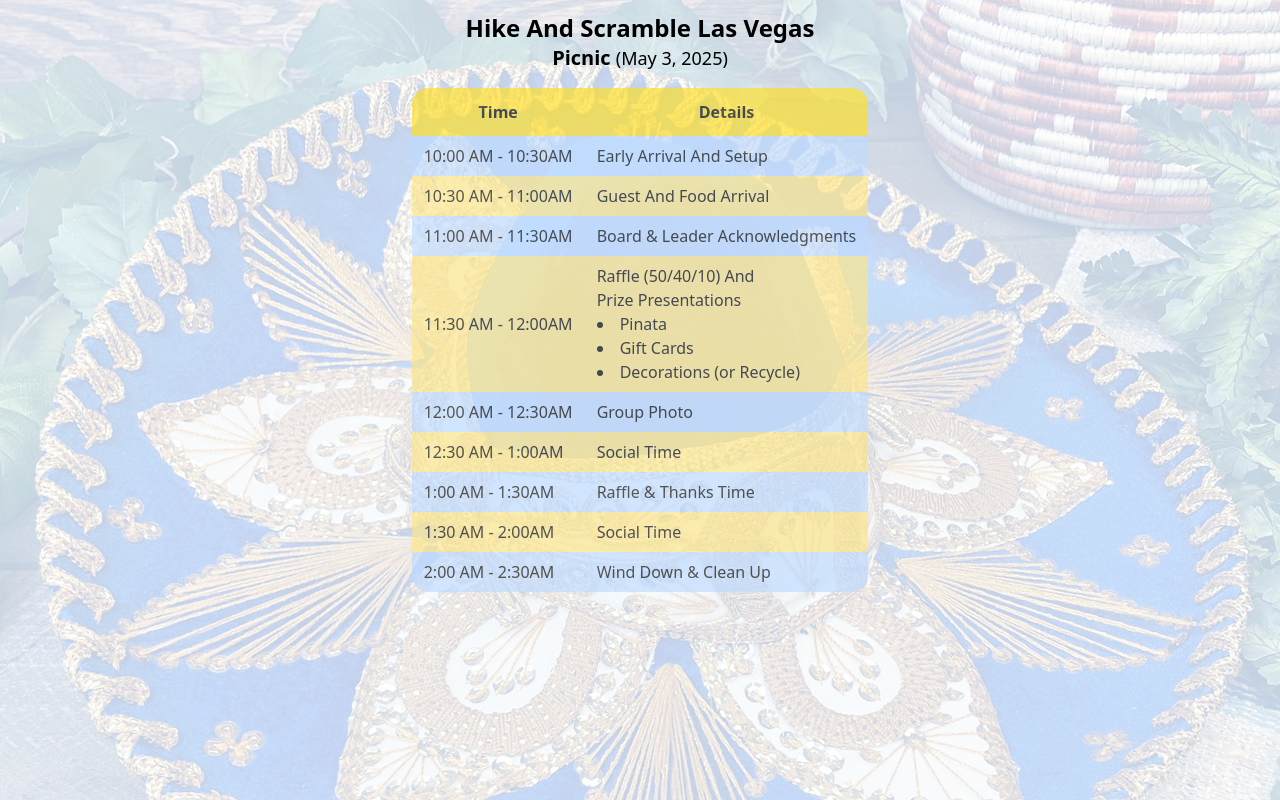
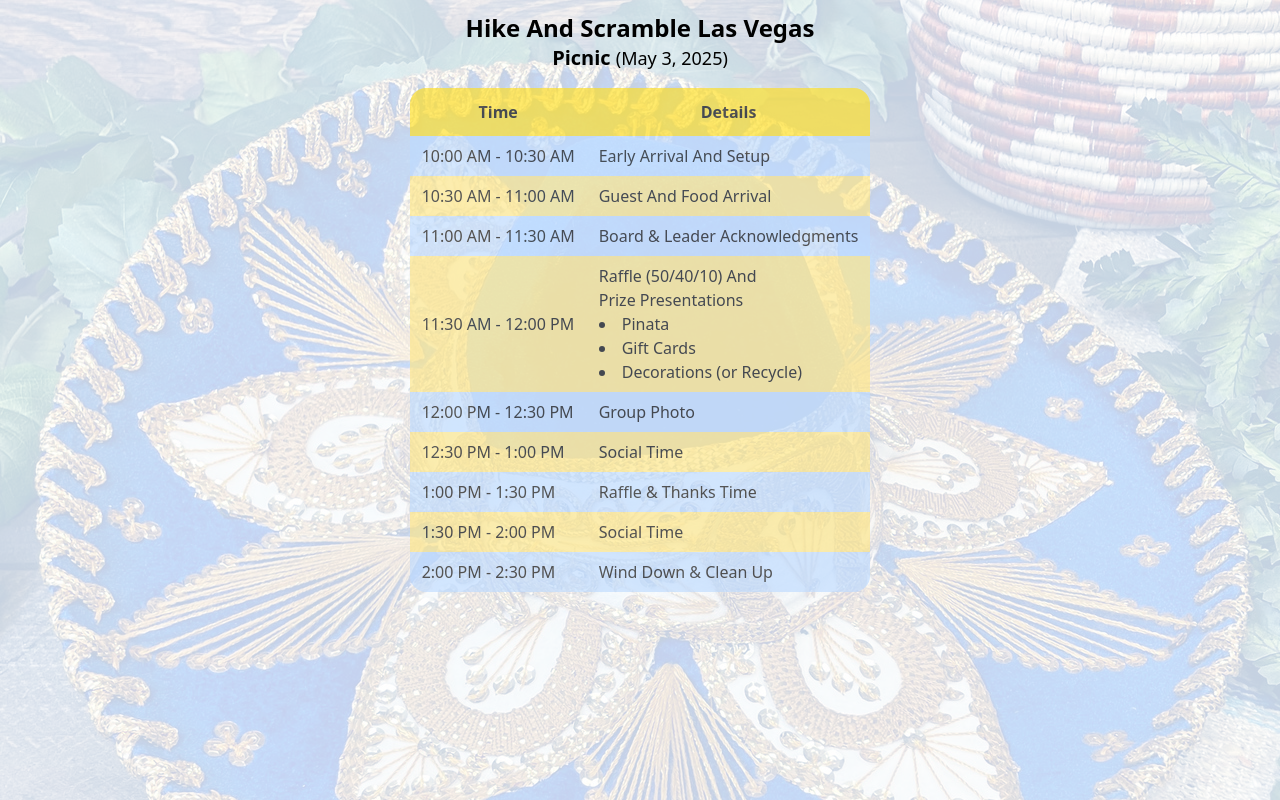
Before and after one commit to carltonj2000/vite-haslv-picnic, a React (Vite) app: page / in a window 1280 px wide. Built offline with nearby package versions, Linux system fonts and the light colour scheme.

Commit message:
fix AM PM typo

```diff
--- a/src/App.tsx
+++ b/src/App.tsx
@@ -17,21 +17,21 @@ function App() {
             </thead>
             <tbody>
               <tr className="odd:bg-blue-200 even:bg-amber-200 opacity-65">
-                <td className="px-3 py-2">10:00 AM - 10:30AM</td>
+                <td className="px-3 py-2">10:00 AM - 10:30 AM</td>
                 <td className="px-3 py-2">Early Arrival And Setup</td>
               </tr>
               <tr className="odd:bg-blue-200 even:bg-amber-200 opacity-65">
-                <td className="px-3 py-2">10:30 AM - 11:00AM</td>
+                <td className="px-3 py-2">10:30 AM - 11:00 AM</td>
                 <td className="px-3 py-2">Guest And Food Arrival</td>
               </tr>
               <tr className="odd:bg-blue-200 even:bg-amber-200 opacity-65">
-                <td className="px-3 py-2">11:00 AM - 11:30AM</td>
+                <td className="px-3 py-2">11:00 AM - 11:30 AM</td>
                 <td className="px-3 py-2">
                   Board &amp; Leader Acknowledgments
                 </td>
               </tr>
               <tr className="odd:bg-blue-200 even:bg-amber-200 opacity-65">
-                <td className="px-3 py-2">11:30 AM - 12:00AM</td>
+                <td className="px-3 py-2">11:30 AM - 12:00 PM</td>
                 <td className="px-3 py-2">
                   <p>
                     Raffle (50/40/10) And
@@ -46,23 +46,23 @@ function App() {
                 </td>
               </tr>
               <tr className="odd:bg-blue-200 even:bg-amber-200 opacity-65">
-                <td className="px-3 py-2">12:00 AM - 12:30AM</td>
+                <td className="px-3 py-2">12:00 PM - 12:30 PM</td>
                 <td className="px-3 py-2">Group Photo</td>
               </tr>
               <tr className="odd:bg-blue-200 even:bg-amber-200 opacity-65">
-                <td className="px-3 py-2">12:30 AM - 1:00AM</td>
+                <td className="px-3 py-2">12:30 PM - 1:00 PM</td>
                 <td className="px-3 py-2">Social Time</td>
               </tr>
               <tr className="odd:bg-blue-200 even:bg-amber-200 opacity-65">
-                <td className="px-3 py-2">1:00 AM - 1:30AM</td>
+                <td className="px-3 py-2">1:00 PM - 1:30 PM</td>
                 <td className="px-3 py-2">Raffle &amp; Thanks Time</td>
               </tr>
               <tr className="odd:bg-blue-200 even:bg-amber-200 opacity-65">
-                <td className="px-3 py-2">1:30 AM - 2:00AM</td>
+                <td className="px-3 py-2">1:30 PM - 2:00 PM</td>
                 <td className="px-3 py-2">Social Time</td>
               </tr>
               <tr className="odd:bg-blue-200 even:bg-amber-200 opacity-65">
-                <td className="px-3 py-2">2:00 AM - 2:30AM</td>
+                <td className="px-3 py-2">2:00 PM - 2:30 PM</td>
                 <td className="px-3 py-2">Wind Down &amp; Clean Up</td>
               </tr>
             </tbody>
```
Also changed, not shown: src/allpics.tsx (+0 -16 lines).
